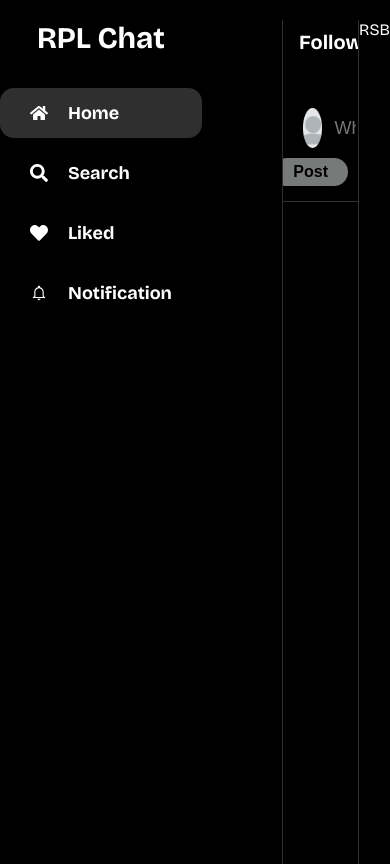
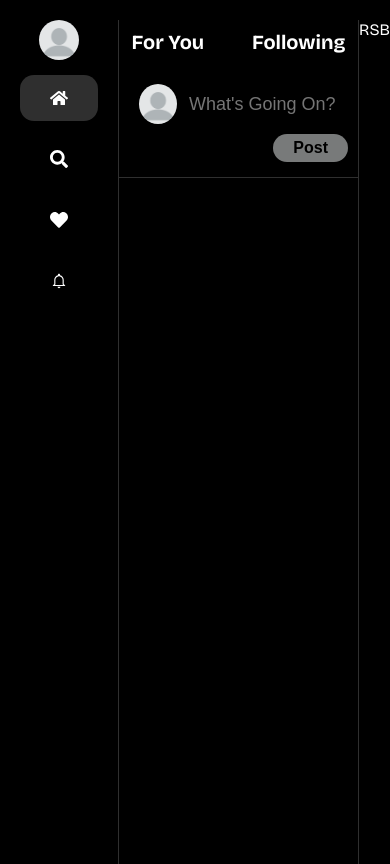
Before and after one commit to MadeSatya5/rpl-chat-fe, a React (Vite) app: page / in a window 390 px wide. Built offline with nearby package versions, Linux system fonts and the light colour scheme.

Commit message:
feat: add medium left sidebar

```diff
--- a/src/App.jsx
+++ b/src/App.jsx
@@ -1,16 +1,21 @@
-import LeftSidebar from "./components/layout/LeftSidebar"
-import Main from "./components/layout/Main"
-import RightSidebar from "./components/layout/RightSidebar"
+import LeftSidebar from "./components/layout/LeftSidebar";
+import Main from "./components/layout/Main";
+import MediumLeftSidebar from "./components/layout/MediumLeftSidebar";
+import RightSidebar from "./components/layout/RightSidebar";
 
 function App() {
-
   return (
     <div className="app-container">
-      <LeftSidebar />
+      <div className="main-left-sidebar">
+        <LeftSidebar />
+      </div>
+      <div className="medium-left-sidebar">
+        <MediumLeftSidebar />
+      </div>
       <Main />
       <RightSidebar />
     </div>
-  )
+  );
 }
 
-export default App
+export default App;
--- /dev/null
+++ b/src/components/layout/MediumLeftSidebar.jsx
@@ -0,0 +1,20 @@
+import LeftSidebarItem from "../ui/LeftSidebarItem";
+import { FaHome } from "react-icons/fa";
+import { FaHeart } from "react-icons/fa";
+import { FaSearch } from "react-icons/fa";
+import { IoMdNotificationsOutline } from "react-icons/io";
+import ProfilePicture from "../ui/ProfilePicture";
+
+function MediumLeftSidebar() {
+  return (
+    <div className="left-sidebar medium">
+      <ProfilePicture />
+      <LeftSidebarItem icon={FaHome} active={true} />
+      <LeftSidebarItem icon={FaSearch} />
+      <LeftSidebarItem icon={FaHeart} />
+      <LeftSidebarItem icon={IoMdNotificationsOutline} />
+    </div>
+  );
+}
+
+export default MediumLeftSidebar;
--- a/src/components/ui/LeftSidebarItem.jsx
+++ b/src/components/ui/LeftSidebarItem.jsx
@@ -2,7 +2,7 @@ function LeftSidebarItem({ icon: Icon, label, active }) {
   return (
     <div className={`left-sidebar-item ${active ? "active" : ""}`}>
       {Icon && <Icon />}
-      <h4>{label}</h4>
+      {label && <h4>{label}</h4>}
     </div>
   );
 }
--- a/src/index.css
+++ b/src/index.css
@@ -32,6 +32,7 @@ h4,h2,p {
 
 /* ----- Left Sidebar ----- */
 .left-sidebar{
+  padding-left: 20px;
   font-size: 20px;
   text-align: center;
   border-right: 1px solid var(--color-primary-light);
@@ -55,6 +56,24 @@ h4,h2,p {
 .left-sidebar-item.active{
   font-weight: bold;
   background-color: var(--color-primary-light);
+}
+.left-sidebar.medium{
+  padding-right: 20px;
+  display: flex;
+  flex-direction: column;
+  align-items: center;
+  gap: 5px;
+}
+.medium-left-sidebar {
+  display: none;
+}
+@media (max-width: 1024px) {
+  .main-left-sidebar{
+    display: none;
+  }
+  .medium-left-sidebar {
+    display: block; /* Tampilkan hanya di layar medium */
+  }
 }
 
 /* ------ Profile Picture -------- */
```
